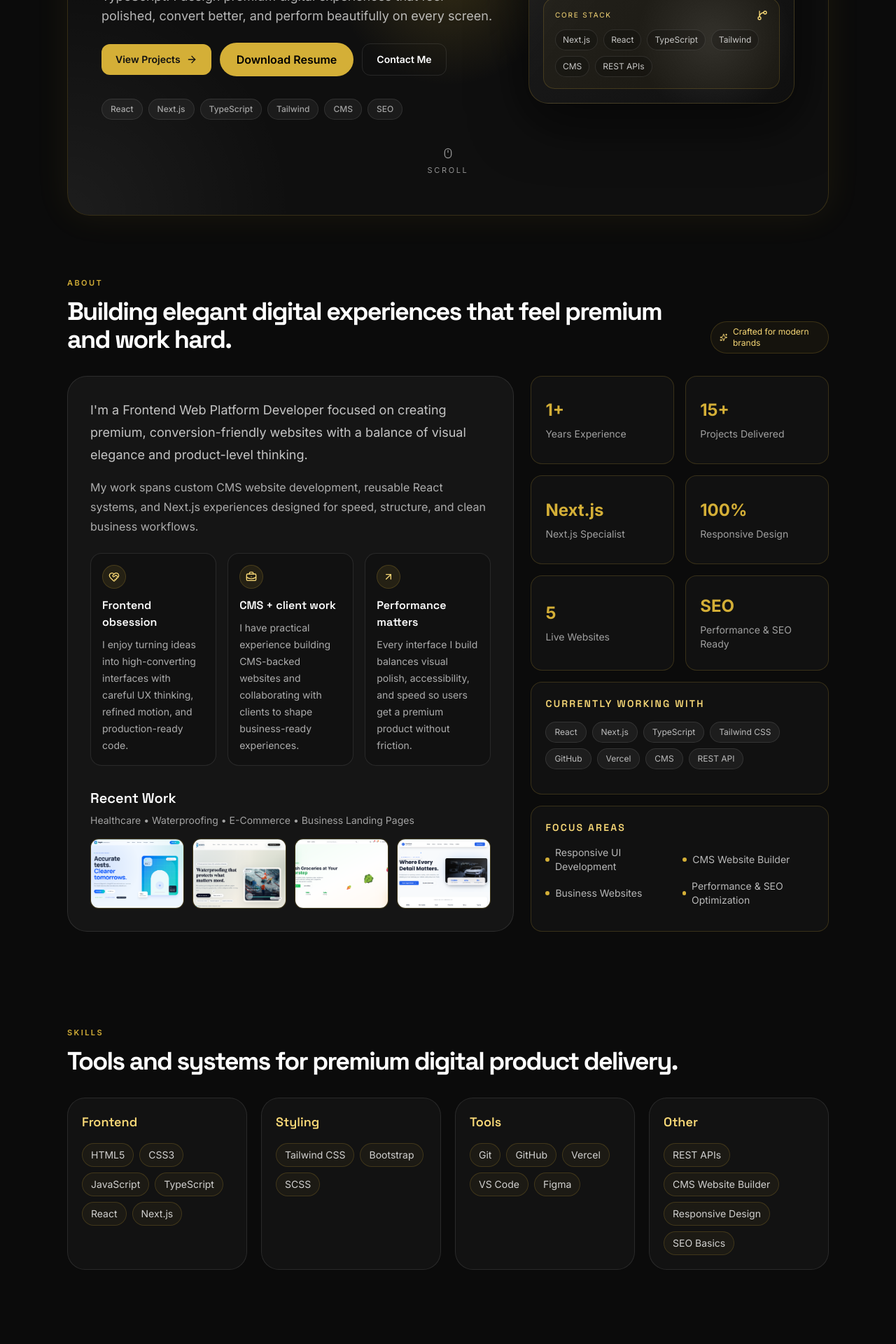
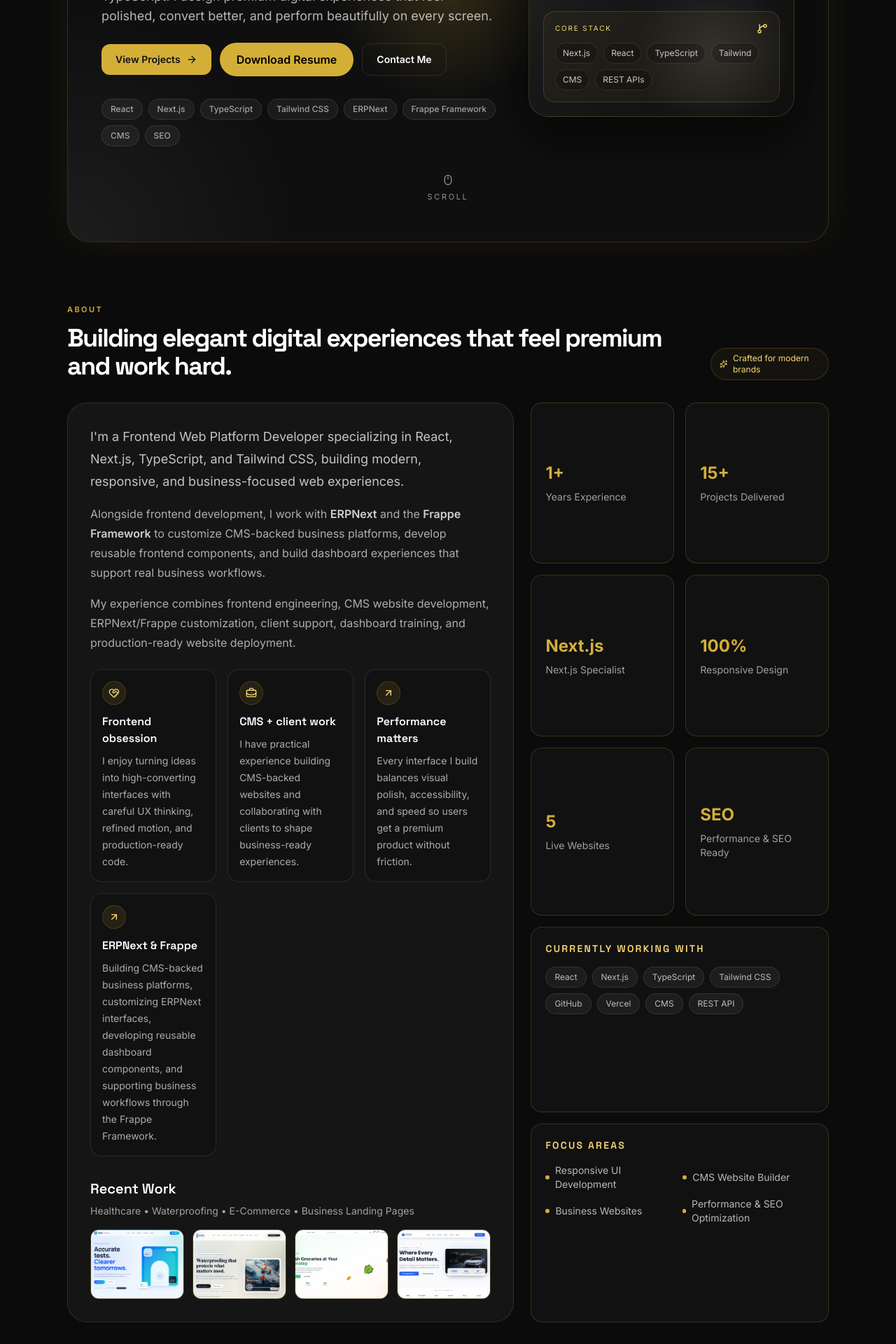
Before and after one commit to Rajmani-Nadar/rajmani-portfolio, a Next.js app: page / in a window 1280 px wide. Shown: the part 520-2440 px from the top of the page at 70% size. Built offline with nearby package versions, Linux system fonts and the light colour scheme.

Commit message:
feat: add ERPNext experience and custom portfolio favicon

```diff
--- a/src/app/layout.tsx
+++ b/src/app/layout.tsx
@@ -32,7 +32,9 @@ export const metadata: Metadata = {
     google: 'fxmTqqQEOTeQ9X7FVo88NkTNyjVEZWZFV6C-2yCYnQI'
   },
   icons: {
-    icon: '/favicon.ico'
+    icon: '/images/favicon.png',
+    shortcut: '/images/favicon.png',
+    apple: '/images/favicon.png'
   }
 };
 
--- a/src/components/About.tsx
+++ b/src/components/About.tsx
@@ -36,6 +36,10 @@ const storyCards = [
   {
     title: 'Performance matters',
     description: 'Every interface I build balances visual polish, accessibility, and speed so users get a premium product without friction.'
+  },
+  {
+    title: 'ERPNext & Frappe',
+    description: 'Building CMS-backed business platforms, customizing ERPNext interfaces, developing reusable dashboard components, and supporting business workflows through the Frappe Framework.'
   }
 ];
 
@@ -64,10 +68,13 @@ export function About() {
           className="rounded-[1.75rem] border border-white/10 bg-[#151515] p-6 sm:p-8"
         >
           <p className="mb-4 text-lg leading-8 text-white/75">
-            I&apos;m a Frontend Web Platform Developer focused on creating premium, conversion-friendly websites with a balance of visual elegance and product-level thinking.
+            I&apos;m a Frontend Web Platform Developer specializing in React, Next.js, TypeScript, and Tailwind CSS, building modern, responsive, and business-focused web experiences.
+          </p>
+          <p className="mb-4 text-base leading-7 text-white/65">
+            Alongside frontend development, I work with <strong className="font-semibold text-white/80">ERPNext</strong> and the <strong className="font-semibold text-white/80">Frappe Framework</strong> to customize CMS-backed business platforms, develop reusable frontend components, and build dashboard experiences that support real business workflows.
           </p>
           <p className="mb-6 text-base leading-7 text-white/65">
-            My work spans custom CMS website development, reusable React systems, and Next.js experiences designed for speed, structure, and clean business workflows.
+            My experience combines frontend engineering, CMS website development, ERPNext/Frappe customization, client support, dashboard training, and production-ready website deployment.
           </p>
 
           <div className="grid gap-4 md:grid-cols-3">
--- a/src/components/ExperienceTimeline.tsx
+++ b/src/components/ExperienceTimeline.tsx
@@ -6,8 +6,22 @@ const timeline = [
   {
     role: 'Web Platform Developer',
     period: 'Current',
-    company: 'Suraj Technologies Pvt Ltd',
-    description: 'Building polished product experiences, CMS-backed websites, and structured frontends for scalable delivery.'
+    company: 'JPencil Technologies',
+    description: 'Frontend Web Platform Developer working on CMS websites, ERPNext/Frappe business platforms, client support, dashboard customization, and website deployment.',
+    responsibilities: [
+      'Develop responsive websites using HTML, CSS, Tailwind CSS, React, Next.js, and TypeScript.',
+      'Build reusable CMS-safe HTML and CSS components compatible with the Website Builder and CMS environment.',
+      'Customize ERPNext and Frappe dashboards, web pages, and business interfaces.',
+      'Develop frontend UI for CMS-backed business websites and dashboard experiences.',
+      'Solve client website issues, frontend bugs, CMS-related issues, and UI improvements.',
+      'Open support tickets for client-reported issues and close tickets after successful resolution.',
+      'Track and update the status of client queries throughout the support process.',
+      'Send professional follow-up emails regarding issue updates, completed fixes, pending tasks, and training sessions.',
+      'Connect with clients using AnyDesk and UltraViewer to provide dashboard training and website guidance.',
+      'Explain dashboard features, CMS management, and Website Builder functionality in a simple, easy-to-understand way.',
+      'Assist clients with website content updates, CMS usage, deployment support, and post-launch guidance.'
+    ],
+    technologies: 'React • Next.js • TypeScript • Tailwind CSS • HTML5 • CSS3 • ERPNext • Frappe Framework • CMS Website Builder • Git • GitHub • Vercel • AnyDesk • UltraViewer'
   },
   {
     role: 'Freelance Frontend Developer',
@@ -29,6 +43,11 @@ const timeline = [
   }
 ];
 
+const platformHighlight = {
+  title: 'Business Platform Development',
+  description: 'Working with ERPNext and the Frappe Framework to build CMS-backed business platforms, customize dashboards, manage business workflows, solve client support requests, and deliver frontend experiences that integrate with real business operations.'
+};
+
 export function ExperienceTimeline() {
   return (
     <section id="experience" className="scroll-mt-28 py-8 sm:py-12">
@@ -38,6 +57,17 @@ export function ExperienceTimeline() {
           A steady path shaped by product work, client delivery, and frontend craft.
         </h2>
       </div>
+
+      <motion.div
+        initial={{ opacity: 0, y: 18 }}
+        whileInView={{ opacity: 1, y: 0 }}
+        viewport={{ once: true, amount: 0.2 }}
+        transition={{ duration: 0.45 }}
+        className="mb-6 rounded-[1.5rem] border border-[#D4AF37]/20 bg-[#121212] p-5"
+      >
+        <h3 className="text-xl font-semibold text-white">{platformHighlight.title}</h3>
+        <p className="mt-2 text-base leading-7 text-white/70">{platformHighlight.description}</p>
+      </motion.div>
 
       <div className="relative before:absolute before:left-5 before:top-0 before:h-full before:w-px before:bg-[#D4AF37]/20 sm:before:left-1/2">
         <div className="space-y-6">
@@ -62,6 +92,17 @@ export function ExperienceTimeline() {
                 </div>
                 <p className="mb-3 text-sm font-medium text-white/60">{item.company}</p>
                 <p className="text-base leading-7 text-white/70">{item.description}</p>
+                {item.responsibilities && (
+                  <ul className="mt-4 space-y-2 text-sm leading-6 text-white/65">
+                    {item.responsibilities.map((responsibility) => (
+                      <li key={responsibility} className="flex gap-2">
+                        <span className="mt-2 h-1.5 w-1.5 shrink-0 rounded-full bg-[#D4AF37]" />
+                        <span>{responsibility}</span>
+                      </li>
+                    ))}
+                  </ul>
+                )}
+                {item.technologies && <p className="mt-4 border-t border-white/10 pt-4 text-sm leading-6 text-[#f9d977]">Technologies: {item.technologies}</p>}
               </div>
             </motion.div>
           ))}
--- a/src/components/Hero.tsx
+++ b/src/components/Hero.tsx
@@ -122,7 +122,7 @@ export function Hero() {
           </div>
 
           <div className="flex flex-wrap gap-2 pt-2 text-xs font-medium text-white/60">
-            {['React', 'Next.js', 'TypeScript', 'Tailwind', 'CMS', 'SEO'].map((item) => (
+            {['React', 'Next.js', 'TypeScript', 'Tailwind CSS', 'ERPNext', 'Frappe Framework', 'CMS', 'SEO'].map((item) => (
               <span key={item} className="rounded-full border border-white/10 bg-white/5 px-3 py-1.5">
                 {item}
               </span>
--- a/src/components/Skills.tsx
+++ b/src/components/Skills.tsx
@@ -18,6 +18,10 @@ const skillGroups = [
   {
     title: 'Other',
     items: ['REST APIs', 'CMS Website Builder', 'Responsive Design', 'SEO Basics']
+  },
+  {
+    title: 'ERPNext & CMS Platforms',
+    items: ['ERPNext', 'Frappe Framework', 'CMS Website Builder', 'Dashboard Customization', 'CMS-safe HTML & CSS', 'Business Workflow UI', 'Client Support', 'Ticket Management']
   }
 ];
 
```
Also changed, not shown: public/images/favicon.png (added).
